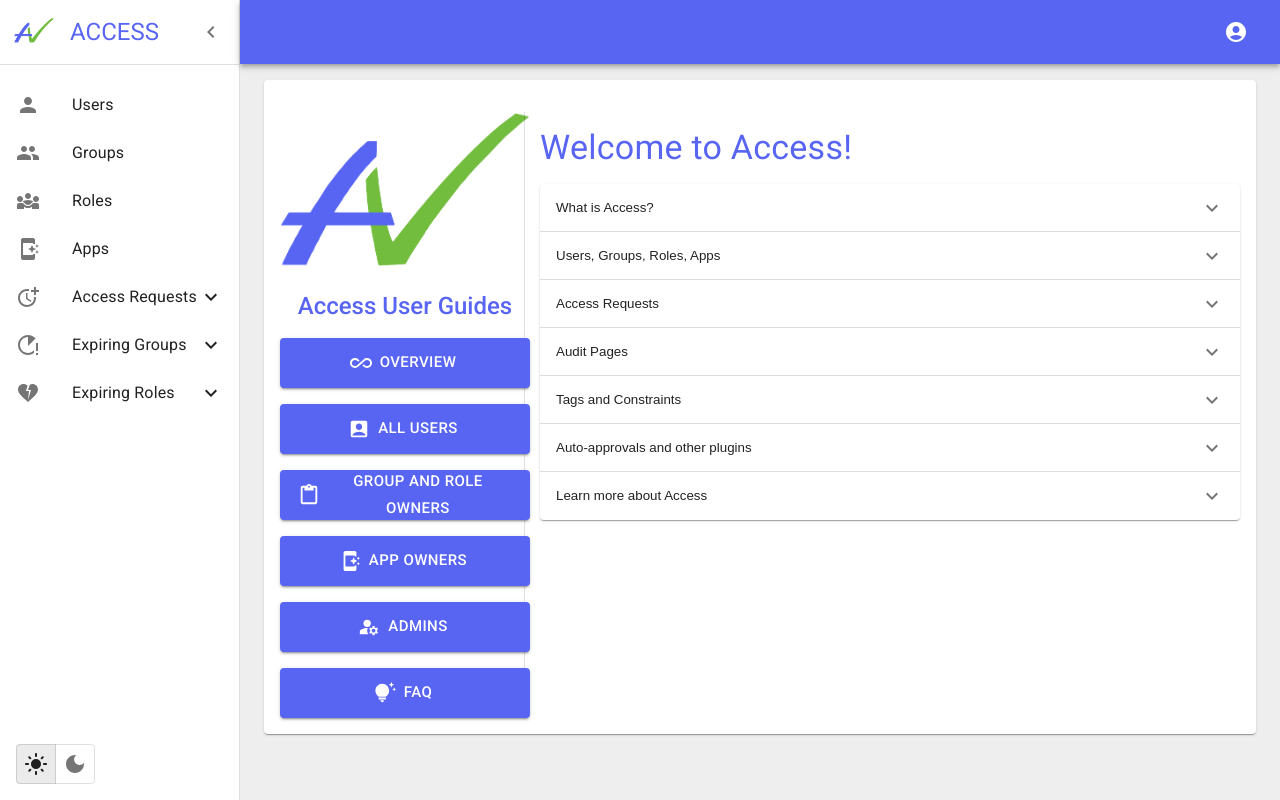
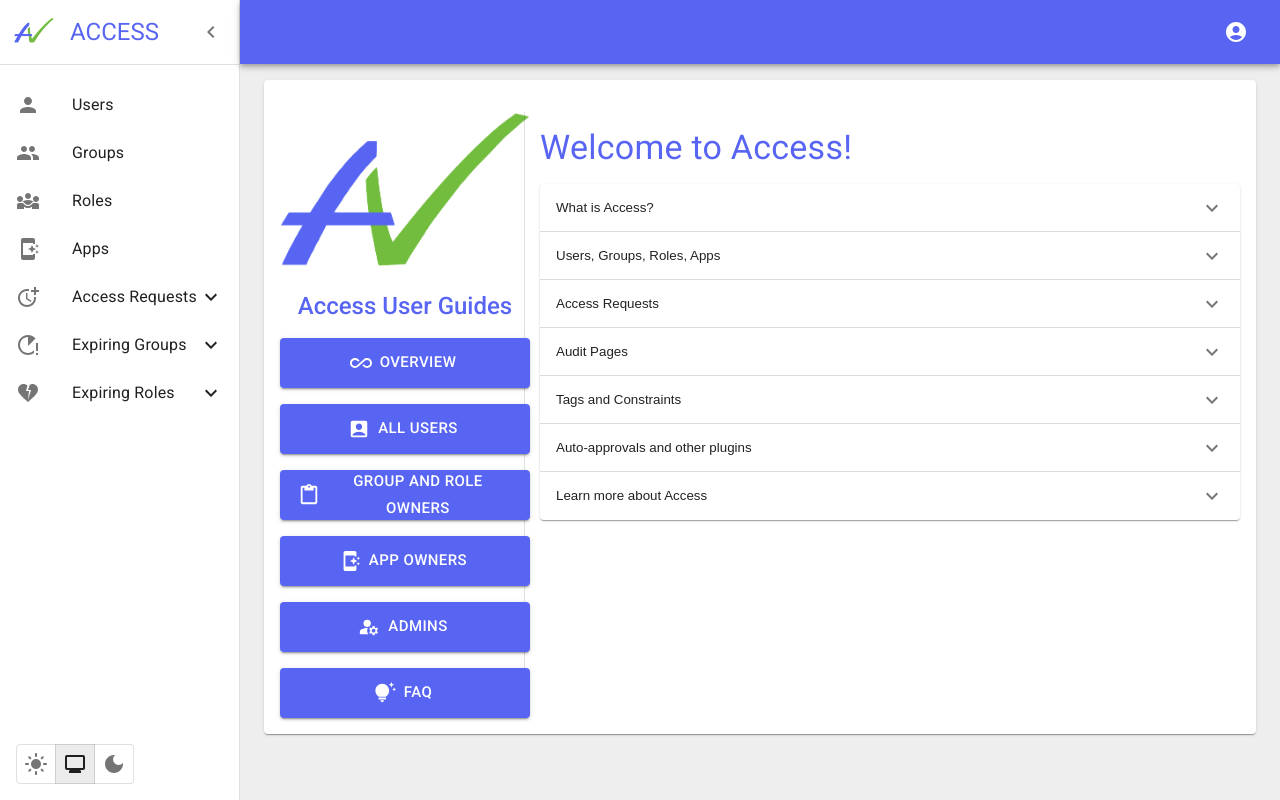
Before and after one commit to discord/access, a React (Create React App) app: page / in a window 1280 px wide. Built offline with nearby package versions, Linux system fonts and the light colour scheme; no server answers.

Commit message:
add actual system default toggle

```diff
--- a/src/App.tsx
+++ b/src/App.tsx
@@ -48,7 +48,7 @@ import {
   useMediaQuery,
   useTheme,
 } from '@mui/material';
-import {DarkMode, LightMode} from '@mui/icons-material';
+import {DarkMode, LightMode, Monitor} from '@mui/icons-material';
 import {lightGreen, red, yellow} from '@mui/material/colors';
 
 const drawerWidth: number = 240;
@@ -102,17 +102,45 @@ const Drawer = styled(MuiDrawer, {
 }));
 
 function ThemeToggle({setThemeMode, condensed}: {setThemeMode: (theme: PaletteMode) => void; condensed: boolean}) {
+  const [storedTheme, setStoredTheme] = React.useState(
+    localStorage.getItem('user-set-color-scheme') as 'light' | 'dark' | null,
+  );
   const theme = useTheme();
+  const systemTheme = useMediaQuery('(prefers-color-scheme: dark)') ? 'dark' : 'light';
+
+  const handleThemeOverride = (theme: PaletteMode) => {
+    setThemeMode(theme);
+    localStorage.setItem('user-set-color-scheme', theme);
+    setStoredTheme(theme);
+  };
+
+  const handleSystemDefault = () => {
+    setThemeMode(systemTheme);
+    localStorage.removeItem('user-set-color-scheme');
+    setStoredTheme(null);
+  };
+
   return (
     <ToggleButtonGroup size="small">
       {(theme.palette.mode != 'light' || !condensed) && (
         <Tooltip title="Light Mode">
           <ToggleButton
             value="left"
-            selected={theme.palette.mode === 'light'}
-            onClick={() => setThemeMode('light')}
+            selected={storedTheme === 'light'}
+            onClick={() => handleThemeOverride('light')}
             aria-label="Light mode">
             <LightMode />
+          </ToggleButton>
+        </Tooltip>
+      )}
+      {!condensed && (
+        <Tooltip title="System Default">
+          <ToggleButton
+            value="center"
+            selected={storedTheme == null}
+            onClick={handleSystemDefault}
+            aria-label="System Default">
+            <Monitor />
           </ToggleButton>
         </Tooltip>
       )}
@@ -120,8 +148,8 @@ function ThemeToggle({setThemeMode, condensed}: {setThemeMode: (theme: PaletteMo
         <Tooltip title="Dark Mode">
           <ToggleButton
             value="right"
-            selected={theme.palette.mode === 'dark'}
-            onClick={() => setThemeMode('dark')}
+            selected={storedTheme === 'dark'}
+            onClick={() => handleThemeOverride('dark')}
             aria-label="Dark mode">
             <DarkMode />
           </ToggleButton>
@@ -235,20 +263,10 @@ function Dashboard({setThemeMode}: {setThemeMode: (theme: PaletteMode) => void})
 }
 
 export default function App() {
-  const storedTheme = localStorage.getItem('user-color-scheme') as 'light' | 'dark' | null;
+  const storedTheme = localStorage.getItem('user-set-color-scheme') as 'light' | 'dark' | null;
   const systemTheme = useMediaQuery('(prefers-color-scheme: dark)') ? 'dark' : 'light';
   const initialMode = storedTheme ?? systemTheme;
   const [mode, setMode] = React.useState<PaletteMode>(initialMode);
-
-  const setPersistentMode = (mode: PaletteMode) => {
-    // if set back to system setting, defer to system setting
-    if (systemTheme === mode) {
-      localStorage.removeItem('user-color-scheme');
-    } else {
-      localStorage.setItem('user-color-scheme', mode);
-    }
-    setMode(mode);
-  };
 
   // See https://discord.com/branding
   let theme = React.useMemo(() => {
@@ -300,7 +318,7 @@ export default function App() {
   return (
     <ThemeProvider theme={theme}>
       <CssBaseline />
-      <Dashboard setThemeMode={setPersistentMode} />
+      <Dashboard setThemeMode={setMode} />
     </ThemeProvider>
   );
 }
```
